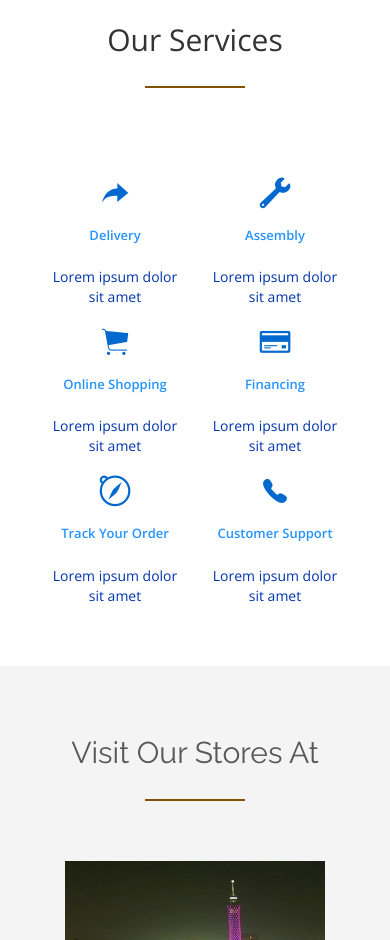
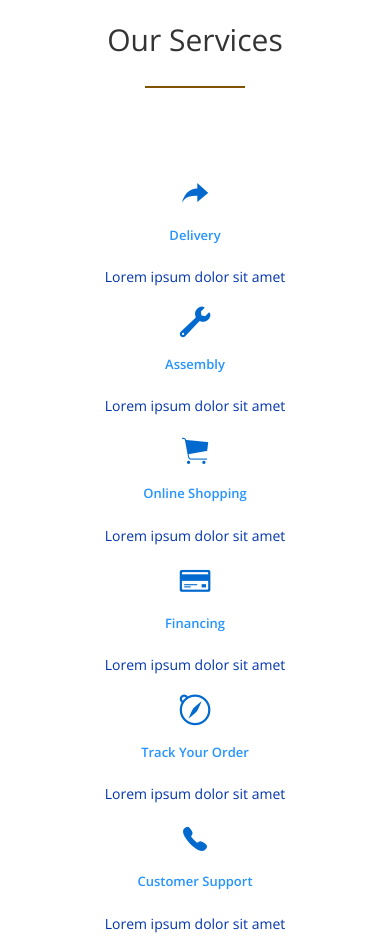
Before and after one commit to MohOraby/PEKYA, a plain HTML site: page index.html in a window 390 px wide. Shown: the part 1060-2000 px from the top of the page. Drawn offline with nearby package versions, Linux system fonts and the light colour scheme; files whose address does not match are found by name.

Commit message:
Services col fix

```diff
--- a/index.html
+++ b/index.html
@@ -88,27 +88,27 @@
             </div>
           </div>
           <div class="row">
-            <div class="col-sm-4 col-xs-6">
+            <div class="col-md-4 col-sm-6 col-xs-12">
               <i class="ion-forward"></i><h5>Delivery</h5>
               <p>Lorem ipsum dolor sit amet</p>
             </div>
-            <div class="col-sm-4 col-xs-6">
+            <div class="col-md-4 col-sm-6 col-xs-12">
               <i class="ion-wrench"></i><h5>Assembly</h5>
               <p>Lorem ipsum dolor sit amet</p>
             </div>
-            <div class="col-sm-4 col-xs-6">
+            <div class="col-md-4 col-sm-6 col-xs-12">
               <i class="ion-ios-cart"></i><h5>Online Shopping</h5>
               <p>Lorem ipsum dolor sit amet</p>
             </div>
-            <div class="col-sm-4 col-xs-6">
+            <div class="col-md-4 col-sm-6 col-xs-12">
               <i class="ion-card"></i><h5>Financing</h5>
               <p>Lorem ipsum dolor sit amet</p>
             </div>
-            <div class="col-sm-4 col-xs-6">
+            <div class="col-md-4 col-sm-6 col-xs-12">
               <i class="ion-compass"></i><h5>Track Your Order</h5>
               <p>Lorem ipsum dolor sit amet</p>
             </div>
-            <div class="col-sm-4 col-xs-6">
+            <div class="col-md-4 col-sm-6 col-xs-12">
               <i class="ion-ios-telephone"></i><h5>Customer Support</h5>
               <p>Lorem ipsum dolor sit amet</p>
             </div>
```
